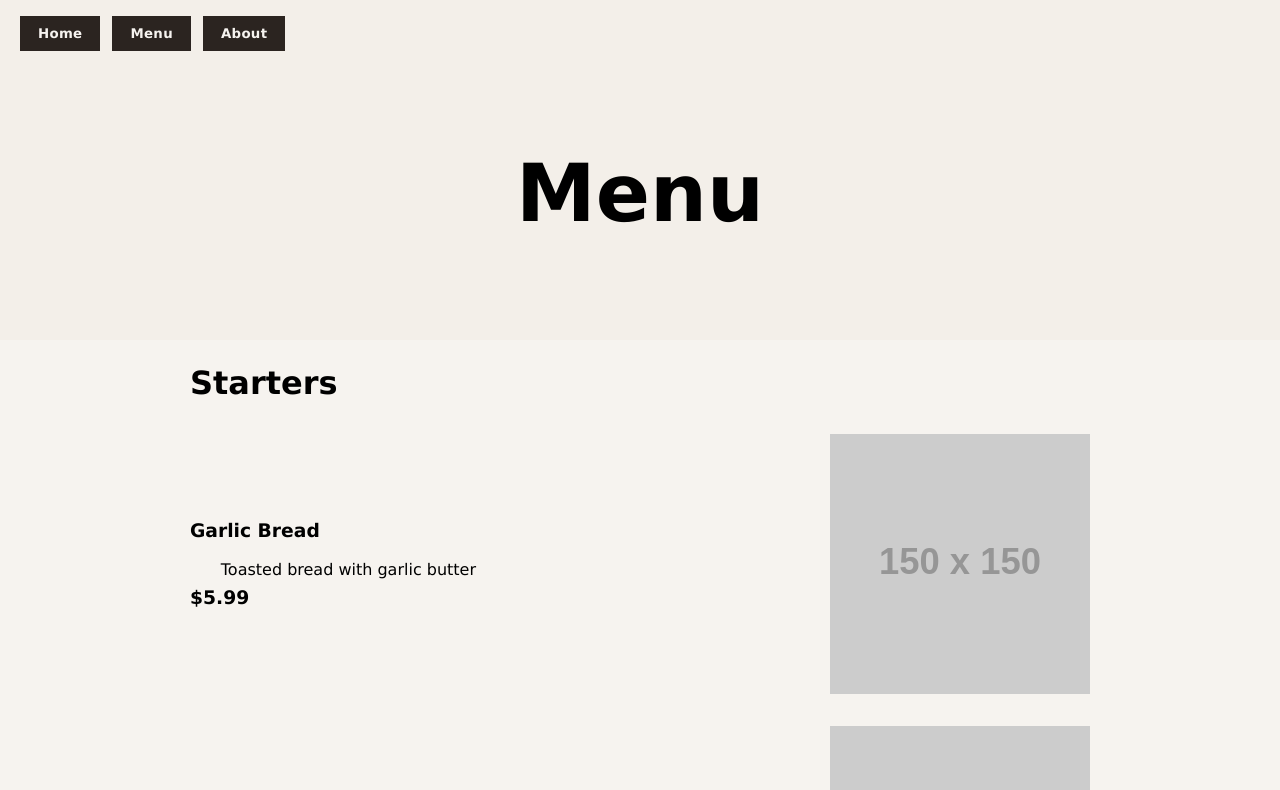
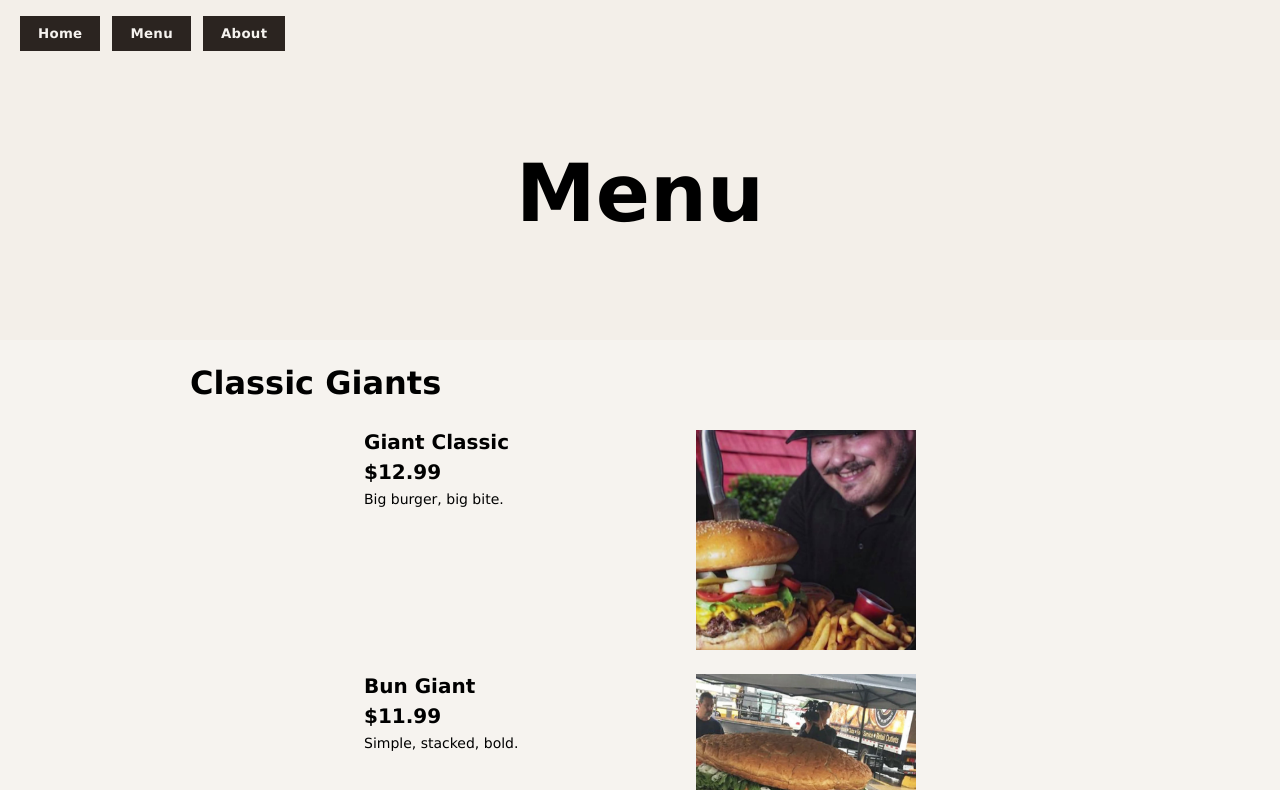
Before and after one commit to KCooke2222/odin-restaurant-page, a website built with webpack: page src/template.html in a window 1280 px wide. Both pictures are taken after a click on the button "Menu". Shown: the top 790 px of the page. Built offline with nearby package versions, Linux system fonts and the light colour scheme; placeholder pictures from the web are drawn by us.

Commit message:
Finish site text and images

```diff
--- a/src/about.js
+++ b/src/about.js
@@ -1,5 +1,5 @@
+import hero from "./img/Denny.jpg";
 const content = document.querySelector("#content");
-import hero from "./hero.jpg";
 
 function loadAbout() {
   // title wrapper
@@ -30,7 +30,7 @@ function loadAbout() {
 
   const storyP = document.createElement("p");
   storyP.textContent =
-    "Founded in 2020, our restaurant focuses on simple ingredients, bold flavors, and a welcoming atmosphere.";
+    "We started as a neighborhood spot with one goal: make a giant burger worth the trip.";
   storySection.appendChild(storyP);
   content.appendChild(storySection);
 
@@ -44,7 +44,7 @@ function loadAbout() {
 
   const missionP = document.createElement("p");
   missionP.textContent =
-    "To serve high-quality food made with care, while creating a place people want to come back to.";
+    "Cook it hot, keep it simple, treat people right, and never skimp on the stack.";
   missionSection.appendChild(missionP);
   content.appendChild(missionSection);
 }
--- a/src/home.js
+++ b/src/home.js
@@ -1,5 +1,5 @@
+import hero from "./img/hero.jpg";
 const content = document.querySelector("#content");
-import hero from "./hero.jpg";
 
 function loadHome() {
   // title wrapper
--- a/src/menu.js
+++ b/src/menu.js
@@ -1,37 +1,53 @@
+import burgerClassic from "./img/6ab99ab9-2606-4c9f-8379-4d80845b2b54_1920x1080.jpg";
+import burgerBun from "./img/burger_with_bun.webp";
+import burgerDenny from "./img/Denny.jpg";
+import burgerHQ from "./img/hq720.jpg";
+import burgerStack from "./img/jk9kllaorr211.jpg";
 const content = document.querySelector("#content");
 
 const sections = [
   {
-    name: "Starters",
+    name: "Classic Giants",
     items: [
       {
-        name: "Garlic Bread",
-        description: "Toasted bread with garlic butter",
-        price: 5.99,
-        image: "https://via.placeholder.com/150",
+        name: "Giant Classic",
+        description: "Big burger, big bite.",
+        price: 12.99,
+        image: burgerClassic,
       },
       {
-        name: "Bruschetta",
-        description: "Tomato, basil, olive oil",
-        price: 6.99,
-        image: "https://via.placeholder.com/150",
+        name: "Bun Giant",
+        description: "Simple, stacked, bold.",
+        price: 11.99,
+        image: burgerBun,
       },
     ],
   },
   {
-    name: "Mains",
+    name: "Loaded Towers",
     items: [
       {
-        name: "Margherita Pizza",
-        description: "Tomato, mozzarella, basil",
-        price: 12.99,
-        image: "https://via.placeholder.com/150",
+        name: "Tower Deluxe",
+        description: "Tall, juicy, loaded.",
+        price: 14.49,
+        image: burgerHQ,
       },
       {
-        name: "Pasta Carbonara",
-        description: "Creamy sauce, pancetta, parmesan",
-        price: 14.99,
-        image: "https://via.placeholder.com/150",
+        name: "Big Pepper",
+        description: "Crunch, sauce, heft.",
+        price: 13.99,
+        image: burgerStack,
+      },
+    ],
+  },
+  {
+    name: "Crispy & Crunchy",
+    items: [
+      {
+        name: "Crunch Giant",
+        description: "Crisp outside, soft inside.",
+        price: 12.49,
+        image: burgerDenny,
       },
     ],
   },
@@ -64,7 +80,7 @@ function createMenuItem(item) {
   img.src = item.image;
   img.alt = item.name;
 
-  infoDiv.append(name, desc, price);
+  infoDiv.append(name, price, desc);
   itemDiv.append(infoDiv, img);
   return itemDiv;
 }
--- a/src/styles.css
+++ b/src/styles.css
@@ -91,46 +91,42 @@ button:hover {
 
 .menu-item {
   display: flex;
-  align-items: center;
-  justify-content: space-between;
-  gap: 24px;
-  padding: 16px 0;
-  width: min(900px, 92%);
+  align-items: flex-start;
+  justify-content: center;
+  gap: 12px;
+  padding: 12px 0;
+  width: min(720px, 92%);
   margin: 0 auto;
 }
 
 .menu-info {
-  flex: 1;
+  flex: 0 1 320px;
+  display: flex;
+  flex-direction: column;
+  gap: 6px;
+  text-align: left;
 }
 
 .menu-image {
-  width: min(35%, 220px);
-  height: auto;
+  width: 220px;
+  height: 220px;
   flex: 0 0 auto;
+  object-fit: cover;
 }
 
 .menu-price {
-  font-weight: 700;
-  margin-top: 8px;
+  font-weight: 600;
+  font-size: 14px;
+  margin: 0;
 }
 
-.menu-item {
-  display: flex;
-  gap: 24px;
-  align-items: center;
-  justify-content: space-between;
+.menu-info h3 {
+  margin: 0;
+  font-size: 20px;
 }
 
-.menu-image {
-  width: min(40%, 260px);
-  height: auto;
-  flex: 0 0 auto;
+.menu-info p {
+  margin: 0;
+  font-size: 14px;
+  line-height: 1.35;
 }
-
-.menu-info {
-  flex: 1;
-}
-
-.menu-price {
-  font-weight: bold;
-}
```
Also changed, not shown: src/img/6ab99ab9-2606-4c9f-8379-4d80845b2b54_1920x1080.jpg (added), src/img/Denny.jpg (added), src/img/burger_with_bun.webp (added), src/img/hero.jpg (renamed from src/hero.jpg), src/img/hq720.jpg (added), src/img/images.jpeg (added), src/img/jk9kllaorr211.jpg (added), src/img/maxresdefault.jpg (added).
